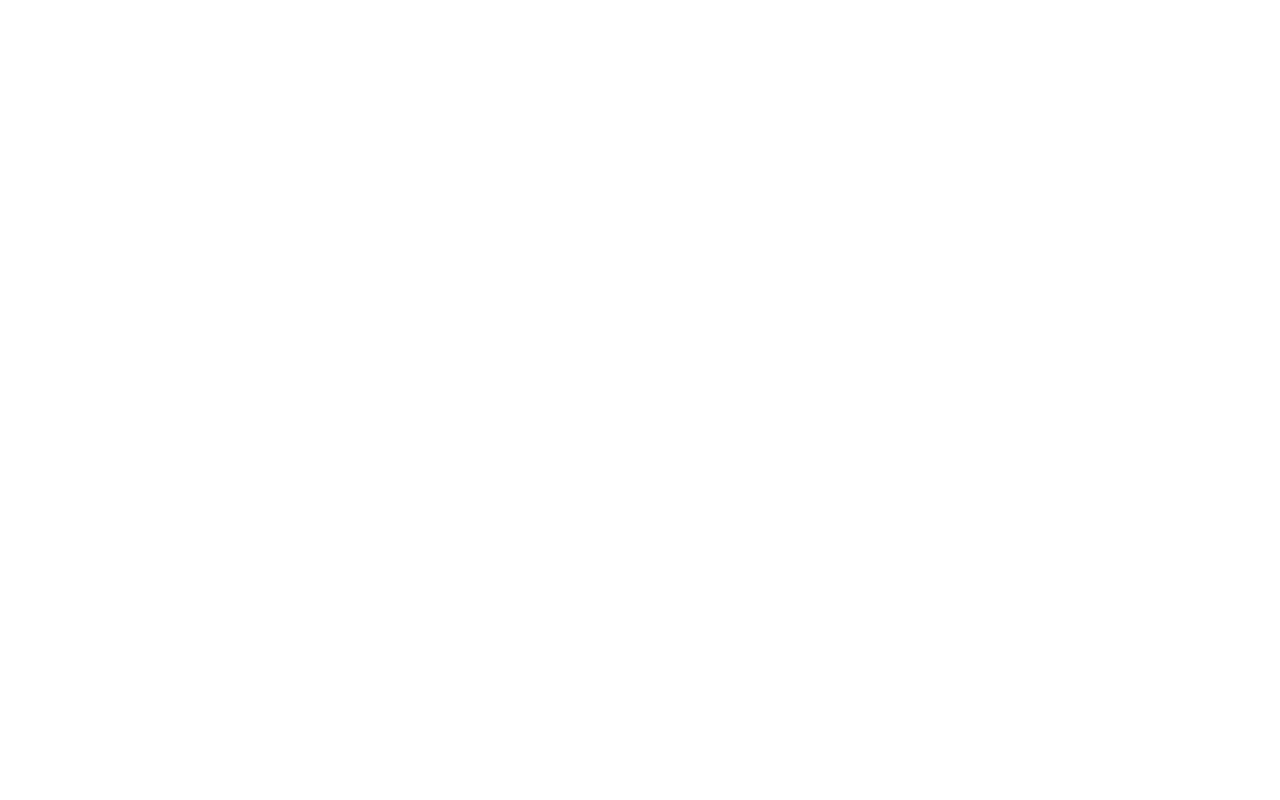
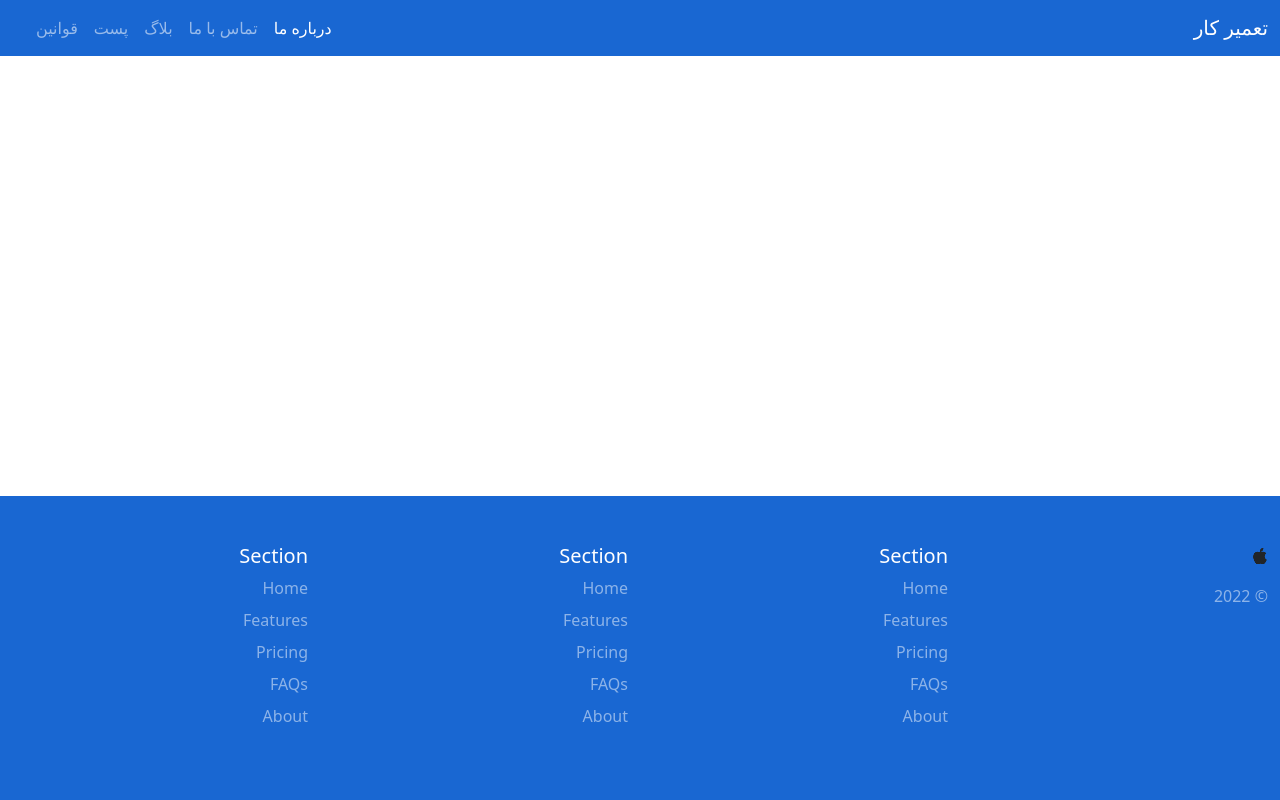
Before and after one commit to saeedkefayati/service, a plain HTML site: page blog.html in a window 1280 px wide. Drawn offline with nearby package versions, Linux system fonts and the light colour scheme; a web font is replaced by a local one.

Commit message:
update all page

```diff
--- a/about.html
+++ b/about.html
@@ -0,0 +1,92 @@
+<!DOCTYPE html>
+<html lang="fa-IR" dir="rtl">
+	<head>
+		<meta charset="UTF-8" />
+		<meta http-equiv="X-UA-Compatible" content="IE=edge" />
+		<meta name="viewport" content="width=device-width, initial-scale=1.0" />
+		<title>Document</title>
+		<link rel="preload" href="https://cdn.jsdelivr.net/npm/sahel-font@3.4.0/dist/Sahel-VF.woff2" as="font" type="font/woff2" crossorigin />
+		<link rel="stylesheet" href="https://cdn.jsdelivr.net/npm/bootstrap@5.2.1/dist/css/bootstrap.rtl.min.css" integrity="sha256-wdlL3TjjBKWmVysR2Kw9phrR55T40upJ1eluQ22gQg8=" crossorigin="anonymous" />
+		<link rel="stylesheet" href="https://cdn.jsdelivr.net/npm/bootstrap-icons@1.9.1/font/bootstrap-icons.css" integrity="sha256-8M+b2Hj+vy/2J5tZ9pYDHeuPD59KsaEZn1XXj3xVhjg=" crossorigin="anonymous" />
+		<link rel="stylesheet" href="css/style.min.css" />
+	</head>
+	<body>
+		<header class="sticky-top">
+			<nav class="navbar navbar-expand-lg navbar-dark bg-primary" aria-label="Offcanvas navbar large">
+				<div class="container-fluid">
+					<a class="navbar-brand" href="./index.html">تعمیر کار</a>
+					<button class="navbar-toggler" type="button" data-bs-toggle="offcanvas" data-bs-target="#offcanvasNavbar2" aria-controls="offcanvasNavbar2">
+						<span class="navbar-toggler-icon"></span>
+					</button>
+					<div class="offcanvas offcanvas-end bg-primary text-white" tabindex="-1" id="offcanvasNavbar2" aria-labelledby="offcanvasNavbar2Label">
+						<div class="offcanvas-header">
+							<h5 class="offcanvas-title" id="offcanvasNavbar2Label"></h5>
+							<button type="button" class="btn-close btn-close-white" data-bs-dismiss="offcanvas" aria-label="Close"></button>
+						</div>
+						<div class="offcanvas-body">
+							<ul class="navbar-nav justify-content-end flex-grow-1 pe-3">
+								<li class="nav-item">
+									<a class="nav-link active" aria-current="page" href="./about.html">درباره ما</a>
+								</li>
+								<li class="nav-item">
+									<a class="nav-link" href="./contact.html">تماس با ما</a>
+								</li>
+								<li class="nav-item">
+									<a class="nav-link" href="./blog.html">بلاگ</a>
+								</li>
+								<li class="nav-item">
+									<a class="nav-link" href="./post.html">پست</a>
+								</li>
+								<li class="nav-item">
+									<a class="nav-link" href="./rules.html">قوانین</a>
+								</li>
+							</ul>
+						</div>
+					</div>
+				</div>
+			</nav>
+		</header>
+		<main></main>
+		<footer class="container-fluid">
+			<div class="row row-cols-1 row-cols-sm-2 row-cols-md-4 py-5 bg-primary text-white">
+				<div class="col mb-3">
+					<a href="/" class="d-flex align-items-center mb-3 link-dark text-decoration-none">
+						<i class="bi bi-apple me-2"></i>
+					</a>
+					<p class="text-white-50">© 2022</p>
+				</div>
+				<div class="col mb-3">
+					<h5>Section</h5>
+					<ul class="nav flex-column">
+						<li class="nav-item mb-2"><a href="#" class="nav-link p-0 text-white-50">Home</a></li>
+						<li class="nav-item mb-2"><a href="#" class="nav-link p-0 text-white-50">Features</a></li>
+						<li class="nav-item mb-2"><a href="#" class="nav-link p-0 text-white-50">Pricing</a></li>
+						<li class="nav-item mb-2"><a href="#" class="nav-link p-0 text-white-50">FAQs</a></li>
+						<li class="nav-item mb-2"><a href="#" class="nav-link p-0 text-white-50">About</a></li>
+					</ul>
+				</div>
+				<div class="col mb-3">
+					<h5>Section</h5>
+					<ul class="nav flex-column">
+						<li class="nav-item mb-2"><a href="#" class="nav-link p-0 text-white-50">Home</a></li>
+						<li class="nav-item mb-2"><a href="#" class="nav-link p-0 text-white-50">Features</a></li>
+						<li class="nav-item mb-2"><a href="#" class="nav-link p-0 text-white-50">Pricing</a></li>
+						<li class="nav-item mb-2"><a href="#" class="nav-link p-0 text-white-50">FAQs</a></li>
+						<li class="nav-item mb-2"><a href="#" class="nav-link p-0 text-white-50">About</a></li>
+					</ul>
+				</div>
+				<div class="col mb-3">
+					<h5>Section</h5>
+					<ul class="nav flex-column">
+						<li class="nav-item mb-2"><a href="#" class="nav-link p-0 text-white-50">Home</a></li>
+						<li class="nav-item mb-2"><a href="#" class="nav-link p-0 text-white-50">Features</a></li>
+						<li class="nav-item mb-2"><a href="#" class="nav-link p-0 text-white-50">Pricing</a></li>
+						<li class="nav-item mb-2"><a href="#" class="nav-link p-0 text-white-50">FAQs</a></li>
+						<li class="nav-item mb-2"><a href="#" class="nav-link p-0 text-white-50">About</a></li>
+					</ul>
+				</div>
+			</div>
+		</footer>
+		<script src="https://cdn.jsdelivr.net/npm/bootstrap@5.2.1/dist/js/bootstrap.bundle.min.js" integrity="sha256-qFsv4wd3fI60fwah7sOZ/L3f6D0lL9IC0+E1gFH88n0=" crossorigin="anonymous"></script>
+	</body>
+</html>
--- a/blog.html
+++ b/blog.html
@@ -0,0 +1,92 @@
+<!DOCTYPE html>
+<html lang="fa-IR" dir="rtl">
+	<head>
+		<meta charset="UTF-8" />
+		<meta http-equiv="X-UA-Compatible" content="IE=edge" />
+		<meta name="viewport" content="width=device-width, initial-scale=1.0" />
+		<title>Document</title>
+		<link rel="preload" href="https://cdn.jsdelivr.net/npm/sahel-font@3.4.0/dist/Sahel-VF.woff2" as="font" type="font/woff2" crossorigin />
+		<link rel="stylesheet" href="https://cdn.jsdelivr.net/npm/bootstrap@5.2.1/dist/css/bootstrap.rtl.min.css" integrity="sha256-wdlL3TjjBKWmVysR2Kw9phrR55T40upJ1eluQ22gQg8=" crossorigin="anonymous" />
+		<link rel="stylesheet" href="https://cdn.jsdelivr.net/npm/bootstrap-icons@1.9.1/font/bootstrap-icons.css" integrity="sha256-8M+b2Hj+vy/2J5tZ9pYDHeuPD59KsaEZn1XXj3xVhjg=" crossorigin="anonymous" />
+		<link rel="stylesheet" href="css/style.min.css" />
+	</head>
+	<body>
+		<header class="sticky-top">
+			<nav class="navbar navbar-expand-lg navbar-dark bg-primary" aria-label="Offcanvas navbar large">
+				<div class="container-fluid">
+					<a class="navbar-brand" href="./index.html">تعمیر کار</a>
+					<button class="navbar-toggler" type="button" data-bs-toggle="offcanvas" data-bs-target="#offcanvasNavbar2" aria-controls="offcanvasNavbar2">
+						<span class="navbar-toggler-icon"></span>
+					</button>
+					<div class="offcanvas offcanvas-end bg-primary text-white" tabindex="-1" id="offcanvasNavbar2" aria-labelledby="offcanvasNavbar2Label">
+						<div class="offcanvas-header">
+							<h5 class="offcanvas-title" id="offcanvasNavbar2Label"></h5>
+							<button type="button" class="btn-close btn-close-white" data-bs-dismiss="offcanvas" aria-label="Close"></button>
+						</div>
+						<div class="offcanvas-body">
+							<ul class="navbar-nav justify-content-end flex-grow-1 pe-3">
+								<li class="nav-item">
+									<a class="nav-link active" aria-current="page" href="./about.html">درباره ما</a>
+								</li>
+								<li class="nav-item">
+									<a class="nav-link" href="./contact.html">تماس با ما</a>
+								</li>
+								<li class="nav-item">
+									<a class="nav-link" href="./blog.html">بلاگ</a>
+								</li>
+								<li class="nav-item">
+									<a class="nav-link" href="./post.html">پست</a>
+								</li>
+								<li class="nav-item">
+									<a class="nav-link" href="./rules.html">قوانین</a>
+								</li>
+							</ul>
+						</div>
+					</div>
+				</div>
+			</nav>
+		</header>
+		<main></main>
+		<footer class="container-fluid">
+			<div class="row row-cols-1 row-cols-sm-2 row-cols-md-4 py-5 bg-primary text-white">
+				<div class="col mb-3">
+					<a href="/" class="d-flex align-items-center mb-3 link-dark text-decoration-none">
+						<i class="bi bi-apple me-2"></i>
+					</a>
+					<p class="text-white-50">© 2022</p>
+				</div>
+				<div class="col mb-3">
+					<h5>Section</h5>
+					<ul class="nav flex-column">
+						<li class="nav-item mb-2"><a href="#" class="nav-link p-0 text-white-50">Home</a></li>
+						<li class="nav-item mb-2"><a href="#" class="nav-link p-0 text-white-50">Features</a></li>
+						<li class="nav-item mb-2"><a href="#" class="nav-link p-0 text-white-50">Pricing</a></li>
+						<li class="nav-item mb-2"><a href="#" class="nav-link p-0 text-white-50">FAQs</a></li>
+						<li class="nav-item mb-2"><a href="#" class="nav-link p-0 text-white-50">About</a></li>
+					</ul>
+				</div>
+				<div class="col mb-3">
+					<h5>Section</h5>
+					<ul class="nav flex-column">
+						<li class="nav-item mb-2"><a href="#" class="nav-link p-0 text-white-50">Home</a></li>
+						<li class="nav-item mb-2"><a href="#" class="nav-link p-0 text-white-50">Features</a></li>
+						<li class="nav-item mb-2"><a href="#" class="nav-link p-0 text-white-50">Pricing</a></li>
+						<li class="nav-item mb-2"><a href="#" class="nav-link p-0 text-white-50">FAQs</a></li>
+						<li class="nav-item mb-2"><a href="#" class="nav-link p-0 text-white-50">About</a></li>
+					</ul>
+				</div>
+				<div class="col mb-3">
+					<h5>Section</h5>
+					<ul class="nav flex-column">
+						<li class="nav-item mb-2"><a href="#" class="nav-link p-0 text-white-50">Home</a></li>
+						<li class="nav-item mb-2"><a href="#" class="nav-link p-0 text-white-50">Features</a></li>
+						<li class="nav-item mb-2"><a href="#" class="nav-link p-0 text-white-50">Pricing</a></li>
+						<li class="nav-item mb-2"><a href="#" class="nav-link p-0 text-white-50">FAQs</a></li>
+						<li class="nav-item mb-2"><a href="#" class="nav-link p-0 text-white-50">About</a></li>
+					</ul>
+				</div>
+			</div>
+		</footer>
+		<script src="https://cdn.jsdelivr.net/npm/bootstrap@5.2.1/dist/js/bootstrap.bundle.min.js" integrity="sha256-qFsv4wd3fI60fwah7sOZ/L3f6D0lL9IC0+E1gFH88n0=" crossorigin="anonymous"></script>
+	</body>
+</html>
```
Also changed, not shown: _header.html (+12 -3 lines), index.html (+12 -3 lines), post.html (+92 -0 lines), rules.html (+92 -0 lines).
